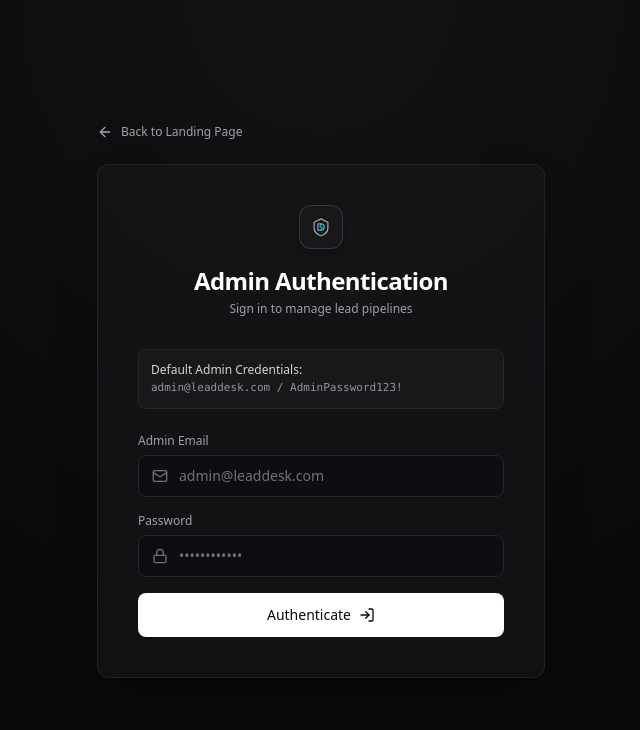
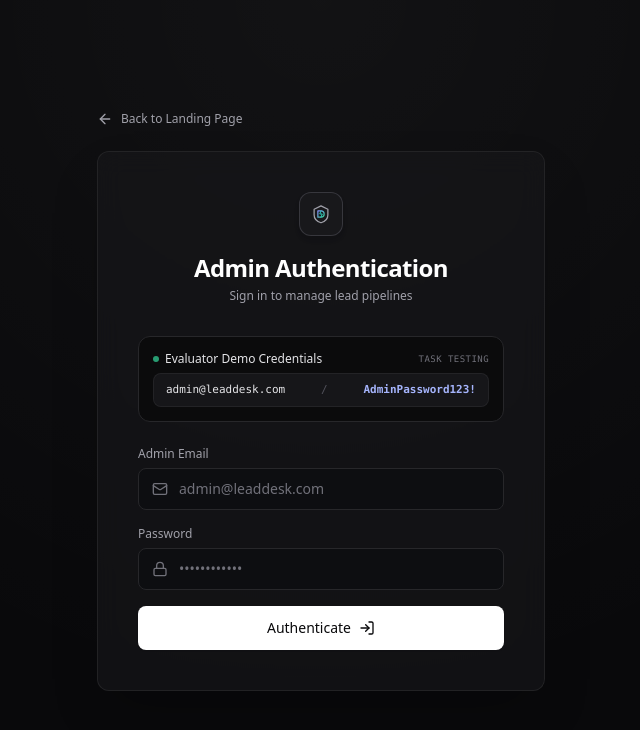
Before and after one commit to anirudhthakur-07/LeadDesk-Mini, a Next.js app: page /login in a window 1280 px wide. Shown: the top 730 px of the page, without its empty margins (319-959 px from the left). Built offline with nearby package versions, Linux system fonts and the light colour scheme.

Commit message:
style(login): refine Evaluator Demo Credentials callout box on login page UI

```diff
--- a/src/app/login/page.js
+++ b/src/app/login/page.js
@@ -77,10 +77,20 @@ export default function LoginPage() {
             <p className="text-xs text-zinc-400 mt-1 font-normal">Sign in to manage lead pipelines</p>
           </div>
 
-          {/* Seed Notice */}
-          <div className="mb-6 p-3 rounded-lg bg-zinc-900 border border-zinc-800 text-xs text-zinc-400">
-            <p className="font-medium text-zinc-300 mb-0.5">Default Admin Credentials:</p>
-            <p className="opacity-90 font-mono text-[11px] text-zinc-400">admin@leaddesk.com / AdminPassword123!</p>
+          {/* Evaluator Demo Credentials Notice */}
+          <div className="mb-6 p-3.5 rounded-xl bg-zinc-950/80 border border-zinc-800 text-xs text-zinc-400">
+            <div className="flex items-center justify-between mb-1.5">
+              <span className="font-medium text-zinc-200 text-xs flex items-center gap-1.5">
+                <span className="w-1.5 h-1.5 rounded-full bg-emerald-400 animate-pulse" />
+                Evaluator Demo Credentials
+              </span>
+              <span className="text-[9px] font-mono text-zinc-500 uppercase tracking-wider">Task Testing</span>
+            </div>
+            <div className="flex items-center justify-between bg-zinc-900/90 border border-zinc-800/80 rounded-lg px-3 py-2 font-mono text-[11px] text-zinc-300">
+              <span className="text-zinc-200">admin@leaddesk.com</span>
+              <span className="text-zinc-600">/</span>
+              <span className="text-indigo-300 font-semibold">AdminPassword123!</span>
+            </div>
           </div>
 
           {/* Error Message */}
```
